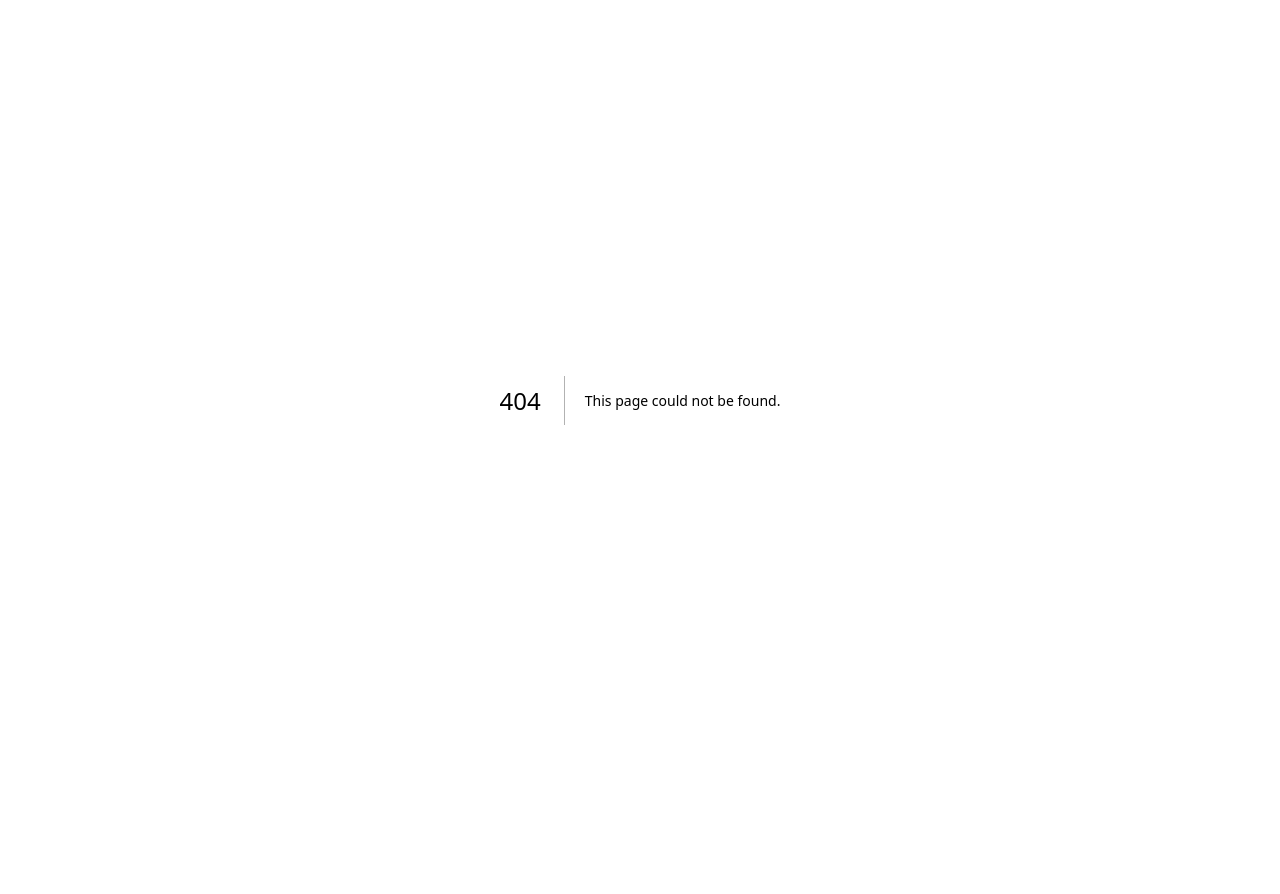
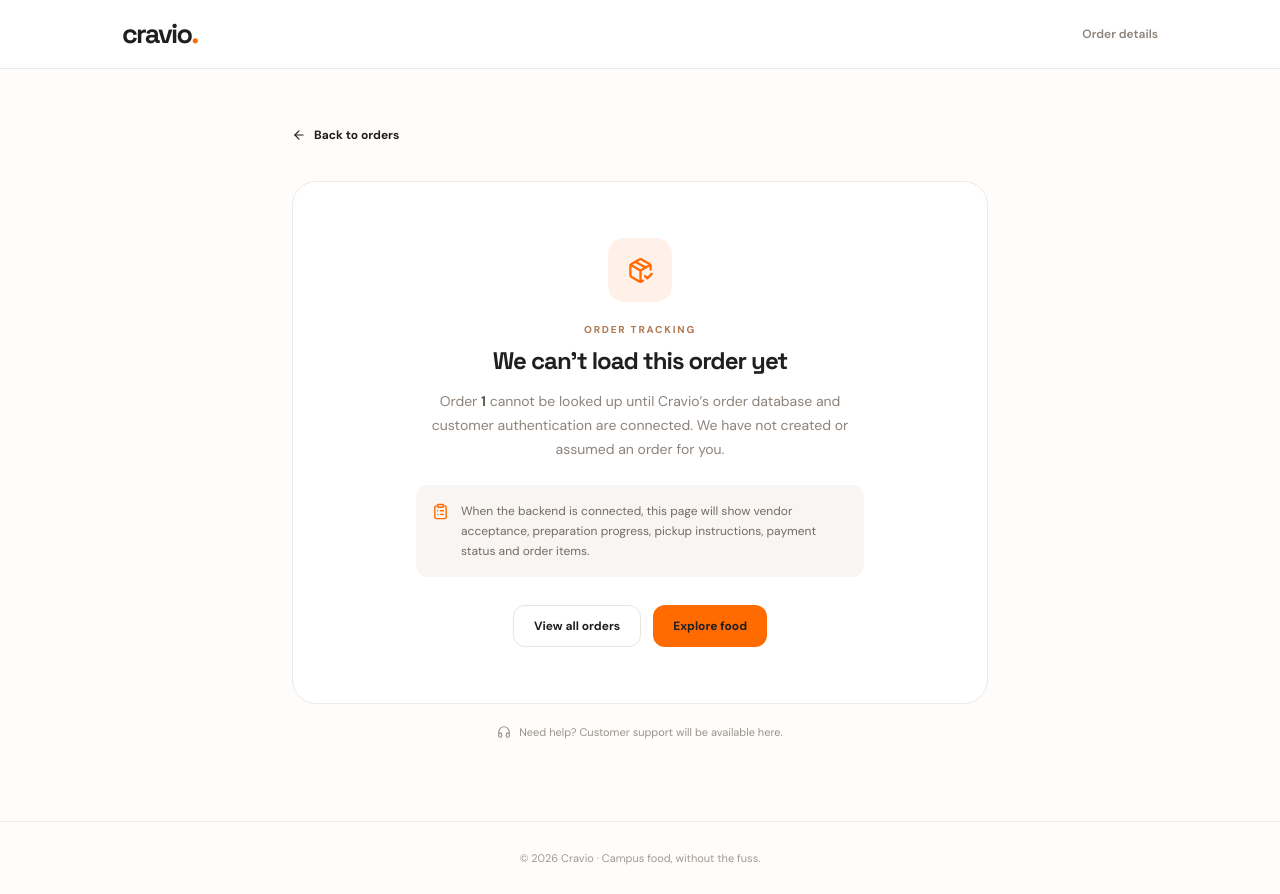
Before and after one commit to cravio-marketplace/Cravio-main-marketplace, a Next.js app: page /orders/1 in a window 1280 px wide. Before the commit this address had no page. Before the commit the page ends 800 px from the top, so only its background shows below. Built offline with nearby package versions, Linux system fonts and the light colour scheme.

Commit message:
Build customer order details page

```diff
--- /dev/null
+++ b/src/app/orders/[id]/page.tsx
@@ -0,0 +1,38 @@
+import Link from "next/link";
+import { ArrowLeft, ClipboardList, Headphones, PackageCheck } from "lucide-react";
+
+export default async function OrderDetailsPage({ params }: { params: Promise<{ id: string }> }) {
+  const { id } = await params;
+
+  return (
+    <main className="min-h-screen bg-[#fffdfb] text-[#1f1f1f]">
+      <header className="border-b border-[#eee9e5] bg-white">
+        <div className="mx-auto flex h-[68px] max-w-[1100px] items-center justify-between px-5 md:px-8">
+          <Link href="/" className="font-[family-name:var(--font-space-grotesk)] text-[27px] font-bold tracking-[-1.7px]">cravio<span className="text-[#ff6b00]">.</span></Link>
+          <span className="text-xs font-semibold text-[#8d837b]">Order details</span>
+        </div>
+      </header>
+      <div className="mx-auto max-w-[760px] px-5 pb-20 pt-9 md:px-8 md:pt-14">
+        <Link href="/orders" className="inline-flex items-center gap-2 text-xs font-bold text-[#8b8179]"><ArrowLeft size={14}/> Back to orders</Link>
+        <section className="mt-8 rounded-3xl border border-[#eee9e5] bg-white px-5 py-14 text-center sm:px-10">
+          <div className="mx-auto grid h-16 w-16 place-items-center rounded-2xl bg-[#fff1e7] text-[#ff6b00]"><PackageCheck size={27}/></div>
+          <p className="mt-5 text-[10px] font-extrabold tracking-[1.8px] text-[#b27a53]">ORDER TRACKING</p>
+          <h1 className="mt-2 font-[family-name:var(--font-space-grotesk)] text-2xl font-bold tracking-[-1px]">We can’t load this order yet</h1>
+          <p className="mx-auto mt-3 max-w-md text-sm leading-6 text-[#8d837b]">
+            Order <span className="font-semibold text-[#514941]">{id}</span> cannot be looked up until Cravio’s order database and customer authentication are connected. We have not created or assumed an order for you.
+          </p>
+          <div className="mx-auto mt-6 flex max-w-md items-start gap-3 rounded-xl bg-[#f8f5f2] p-4 text-left">
+            <ClipboardList size={17} className="mt-0.5 shrink-0 text-[#ff6b00]"/>
+            <p className="text-xs leading-5 text-[#756b63]">When the backend is connected, this page will show vendor acceptance, preparation progress, pickup instructions, payment status and order items.</p>
+          </div>
+          <div className="mt-7 flex flex-col justify-center gap-3 sm:flex-row">
+            <Link href="/orders" className="rounded-xl border border-[#eae4de] px-5 py-3 text-xs font-bold text-[#514941] hover:bg-[#faf7f4]">View all orders</Link>
+            <Link href="/explore" className="inline-flex items-center justify-center gap-2 rounded-xl bg-[#ff6b00] px-5 py-3 text-xs font-bold text-white hover:bg-[#e85f00]">Explore food</Link>
+          </div>
+        </section>
+        <div className="mt-5 flex items-center justify-center gap-2 text-[11px] text-[#9a9189]"><Headphones size={14}/> Need help? Customer support will be available here.</div>
+      </div>
+      <footer className="border-t border-[#eee9e5] py-7 text-center text-[11px] text-[#a19891]">© {new Date().getFullYear()} Cravio · Campus food, without the fuss.</footer>
+    </main>
+  );
+}
```
